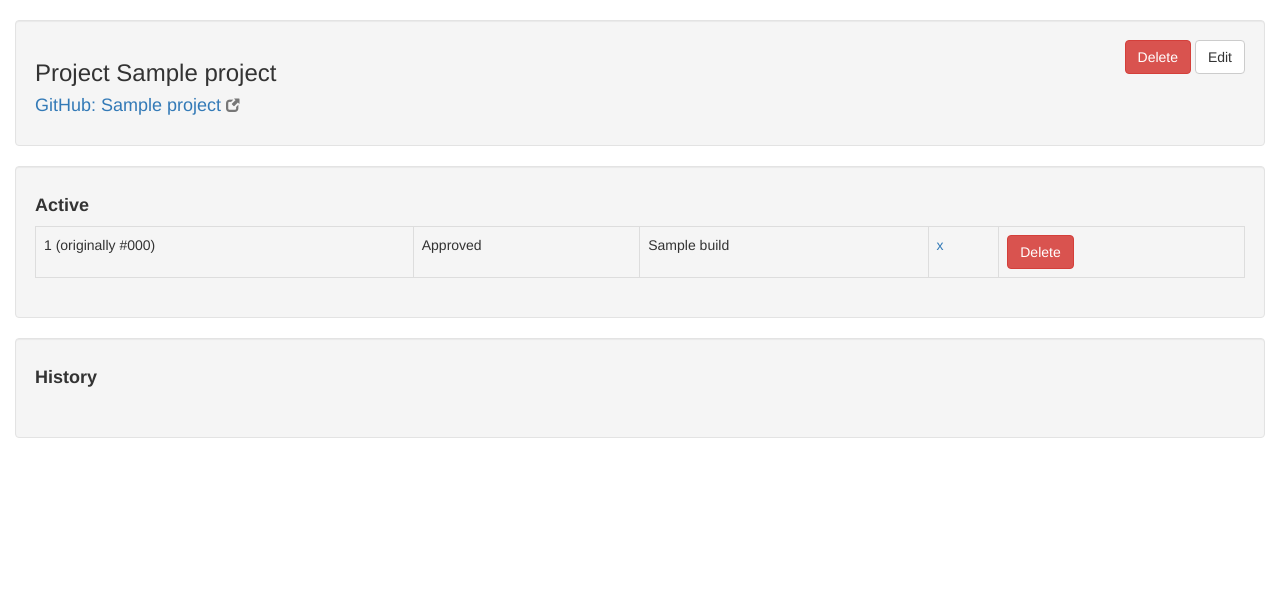
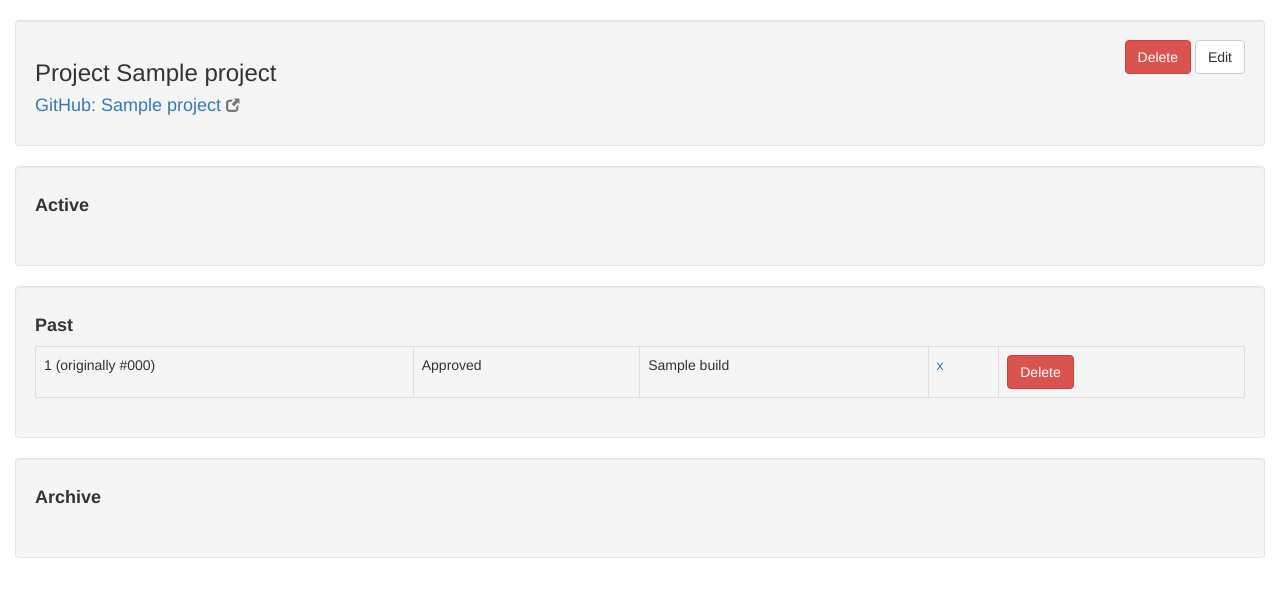
Before and after one commit to karamanolev/persephone, a Django app: page /projects/1/ in a window 1280 px wide. Shown: the part 52-649 px from the top of the page. Run offline with Django 3.2, Linux system fonts and the light colour scheme; a user stored in the database is signed in; tables that the repository leaves empty hold one stand-in row (values such as "Sample post"); parts of the project's set-up code (start-up, migrations or seed data) failed here and were passed over; some libraries are stand-ins or nearby versions.

Commit message:
Better displaying of build categories

```diff
--- a/persephone/builds/templates/project.html
+++ b/persephone/builds/templates/project.html
@@ -27,14 +27,23 @@
     <div class="well">
         <h4><strong>Active</strong></h4>
         <table class="table table-bordered">
-            {% for build in unarchived_builds %}
+            {% for build in active_builds %}
                 {% include 'partials/_project_build.html' %}
             {% endfor %}
         </table>
     </div>
 
     <div class="well">
-        <h4><strong>History</strong></h4>
+        <h4><strong>Past</strong></h4>
+        <table class="table table-bordered">
+            {% for build in past_builds %}
+                {% include 'partials/_project_build.html' %}
+            {% endfor %}
+        </table>
+    </div>
+
+    <div class="well">
+        <h4><strong>Archive</strong></h4>
         <table class="table table-bordered">
             {% for build in archived_builds %}
                 {% include 'partials/_project_build.html' %}
--- a/persephone/builds/views.py
+++ b/persephone/builds/views.py
@@ -27,10 +27,20 @@
 @login_required
 def project(request, project_id):
     project = Project.objects.get(id=project_id)
+    active_builds = []
+    past_builds = []
+    for build in project.builds.filter(archived=False):
+        if build.state in [Build.STATE_INITIALIZING, Build.STATE_RUNNING, Build.STATE_FINISHING,
+                           Build.STATE_PENDING_REVIEW]:
+            active_builds.append(build)
+        else:
+            past_builds.append(build)
+    archived_builds = project.builds.filter(archived=True)
     data = {
         'project': project,
-        'unarchived_builds': project.builds.filter(archived=False),
-        'archived_builds': project.builds.filter(archived=True),
+        'active_builds': active_builds,
+        'past_builds': past_builds,
+        'archived_builds': archived_builds,
     }
     return render(request, 'project.html', data)
 
```
